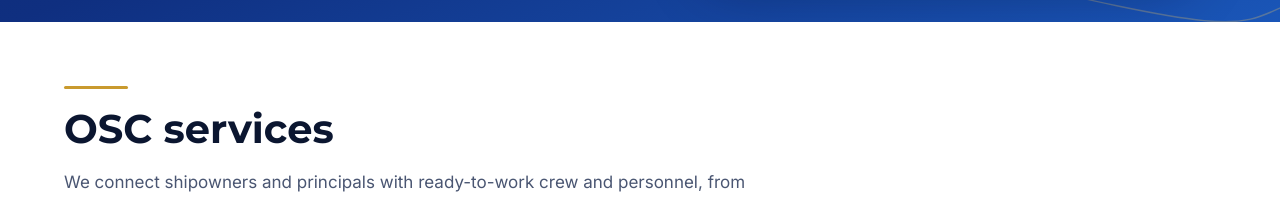
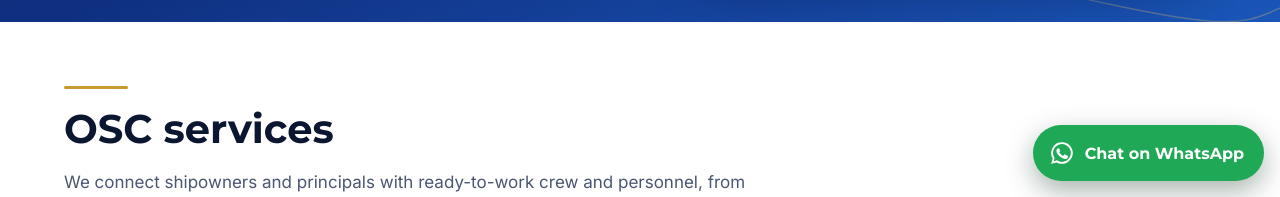
Before and after one commit to tinupattamedia/tinu-patta-media, a plain HTML site: page index.html in a window 1280 px wide. Shown: the part 603-800 px from the top of the page. Drawn offline with Linux system fonts and the light colour scheme.

Commit message:
Tambah tombol WhatsApp +62 857-5304-6384
Co-Authored-By: Claude Opus 5.5 <noreply@anthropic.com>
Claude-Session: https://claude.ai/code/session_01MiMe1iwm7aojvt9TRuuNcH

```diff
--- a/index.html
+++ b/index.html
@@ -100,6 +100,11 @@ footer{padding:24px max(5vw,16px);font-size:14px;color:var(--mute);border-top:1p
 .lang button[aria-pressed=true]{background:var(--navy);color:#fff}
 .lang button:focus-visible{outline:3px solid var(--gold);outline-offset:-3px}
 @media(max-width:900px){.lang{margin-left:auto}}
+.wa{position:fixed;right:max(16px,env(safe-area-inset-right));bottom:max(16px,env(safe-area-inset-bottom));z-index:20;display:flex;align-items:center;gap:10px;min-height:56px;padding:0 20px 0 16px;border-radius:999px;background:#1fa855;color:#fff;font:700 16px Montserrat,sans-serif;text-decoration:none;box-shadow:0 10px 28px rgba(5,40,20,.35)}
+.wa svg{width:26px;height:26px;flex:none}
+.wa:hover{background:#178c46}.wa:focus-visible{outline:3px solid var(--gold);outline-offset:3px}
+@media(max-width:600px){.wa span{display:none}.wa{padding:0;width:58px;justify-content:center}}
+footer{padding-bottom:96px}
 </style>
 </head>
 <body>
@@ -220,6 +225,7 @@ footer{padding:24px max(5vw,16px);font-size:14px;color:var(--mute);border-top:1p
     <p style="margin-top:20px">PT Osher Samudra Crewing<br>Balikpapan, Kalimantan Timur</p>
   </div>
   <ul class="links">
+    <li><a class="wa-link" href="https://wa.me/6285753046384?text=Halo%20OSC%2C%20saya%20ingin%20bertanya." target="_blank" rel="noopener">WhatsApp <span>+62 857-5304-6384</span></a></li>
     <li><a href="https://www.instagram.com/osc.crewing/" target="_blank" rel="noopener">Instagram <span>@osc.crewing</span></a></li>
     <li><a class="fbl" href="https://www.facebook.com/profile.php?id=61596451633709" target="_blank" rel="noopener">Facebook <span data-i18n="fbpage">Halaman OSC</span></a></li>
     <li><a href="https://www.youtube.com/@tinupatta37" target="_blank" rel="noopener">YouTube <span>@tinupatta37</span></a></li>
@@ -228,11 +234,14 @@ footer{padding:24px max(5vw,16px);font-size:14px;color:var(--mute);border-top:1p
   </ul>
 </div></section>
 
+
+<a class="wa" id="wa" href="https://wa.me/6285753046384?text=Halo%20OSC%2C%20saya%20ingin%20bertanya." target="_blank" rel="noopener" aria-label="WhatsApp OSC +62 857-5304-6384"><svg viewBox="0 0 24 24" aria-hidden="true"><path fill="currentColor" d="M12 2a10 10 0 0 0-8.6 15.1L2 22l5-1.3A10 10 0 1 0 12 2zm0 18.2c-1.5 0-3-.4-4.3-1.2l-.3-.2-3 .8.8-2.9-.2-.3A8.2 8.2 0 1 1 12 20.2zm4.5-6.1c-.2-.1-1.5-.7-1.7-.8-.2-.1-.4-.1-.6.1l-.8 1c-.1.2-.3.2-.5.1a6.7 6.7 0 0 1-3.3-2.9c-.3-.4.2-.4.7-1.3.1-.2 0-.3 0-.4l-.8-1.8c-.2-.5-.4-.4-.6-.4h-.5a1 1 0 0 0-.7.3 3 3 0 0 0-.9 2.2 5.2 5.2 0 0 0 1.1 2.7 11.8 11.8 0 0 0 4.5 4c1.7.7 2.3.8 3.2.6.5-.1 1.5-.6 1.7-1.2.2-.6.2-1.1.2-1.2-.1-.1-.2-.2-.5-.3z"/></svg><span data-i18n="wa_chat">Chat WhatsApp</span></a>
 <footer>© <span id="yr"></span> PT Osher Samudra Crewing · Balikpapan, Kalimantan Timur · osc-crew.com</footer>
 
 <script>
 {
 const EN = {
+"wa_chat": "Chat on WhatsApp",
 "nav_services": "Services",
 "nav_leaders": "Leadership",
 "nav_flow": "Information flow",
@@ -293,8 +302,11 @@ const setLang = l => {
   document.querySelectorAll('.fallback .btn').forEach(a => { a.textContent = T[l].open + a.dataset.name; });
   try { localStorage.setItem('osc-lang', l); } catch (e) {}
   try { if (window.gtag) gtag('event', 'language_view', {language: l}); } catch (e) {}
+  const waText = l === 'en' ? 'Hello OSC, I would like to inquire about your crewing services.' : 'Halo OSC, saya ingin bertanya.';
+  document.querySelectorAll('.wa, .wa-link').forEach(a => { a.href = 'https://wa.me/6285753046384?text=' + encodeURIComponent(waText); });
   if (typeof draw === 'function') draw();
 };
+document.querySelectorAll('.wa, .wa-link').forEach(a => a.addEventListener('click', () => { try { if (window.gtag) gtag('event', 'whatsapp_click', {language: LANG}); } catch (e) {} }));
 document.querySelectorAll('.lang button').forEach(b => b.addEventListener('click', () => setLang(b.dataset.l)));
 const FACEBOOK_PAGE = "https://www.facebook.com/profile.php?id=61596451633709";
 
```
